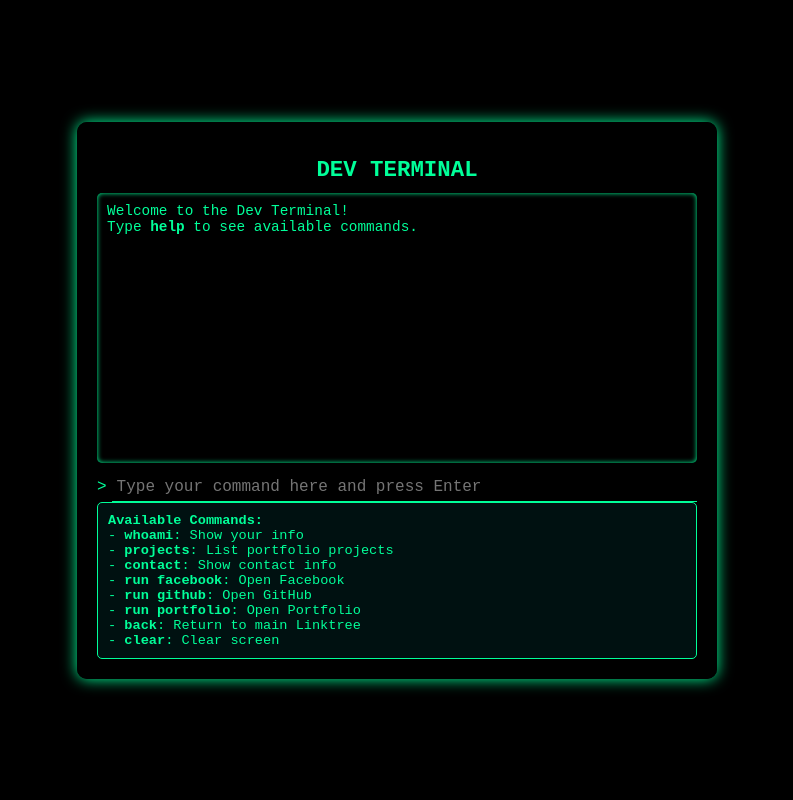
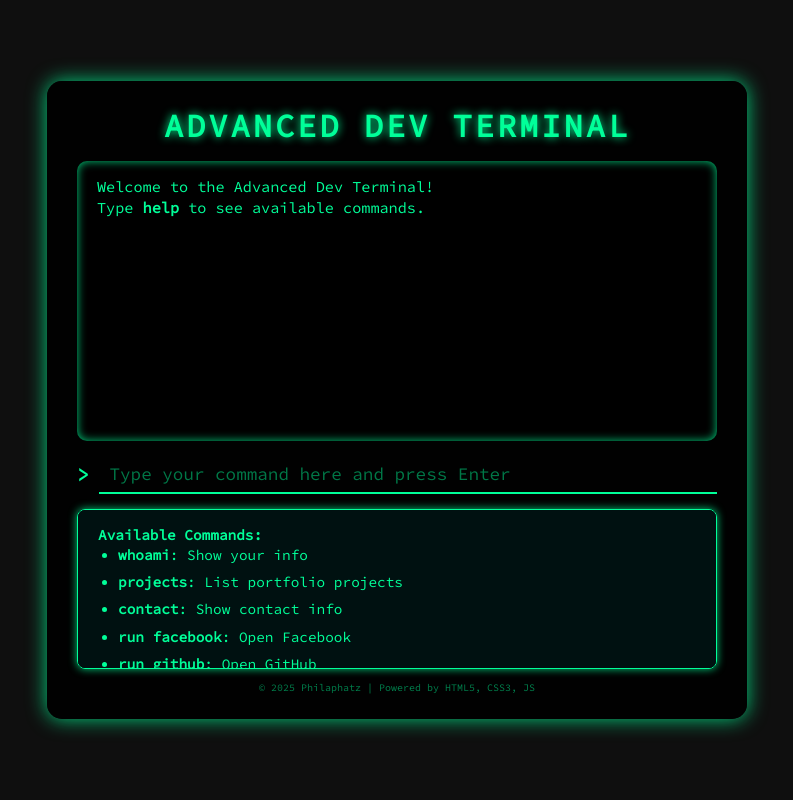
Before and after one commit to iPhilaphatZ/linktree-custum-ui, a plain HTML site: page index.html in a window 1280 px wide. Shown: the whole page, without its empty margins (243-1036 px from the left). Drawn offline with Linux system fonts and the light colour scheme.

Commit message:
terminal mode

```diff
--- a/index.html
+++ b/index.html
@@ -1,33 +1,56 @@
 <!DOCTYPE html>
 <html lang="en">
 <head>
-  <meta charset="UTF-8">
-  <meta name="viewport" content="width=device-width, initial-scale=1">
-  <title>Dev Terminal</title>
-  <link rel="stylesheet" href="style.css">
+  <meta charset="UTF-8" />
+  <meta name="viewport" content="width=device-width, initial-scale=1" />
+  <title>Advanced Dev Terminal</title>
+  <link rel="stylesheet" href="style.css" />
+  <!-- # ใส่ฟอนต์แบบ monospace สวยๆ -->
+  <link href="https://fonts.googleapis.com/css2?family=Source+Code+Pro&display=swap" rel="stylesheet" />
 </head>
 <body>
   <div class="terminal">
-  <h1>DEV TERMINAL</h1>
-  <div class="log" id="log">Welcome to the Dev Terminal!<br>Type <b>help</b> to see available commands.</div>
-
+    <h1>ADVANCED DEV TERMINAL</h1>
+    <div class="log" id="log">
+      Welcome to the Advanced Dev Terminal!<br />
+      Type <b>help</b> to see available commands.
+    </div>
     <div class="input-line">
       <span class="prompt">&gt;</span>
-    <input type="text" id="command" placeholder="Type your command here and press Enter">
+      <input
+        type="text"
+        id="command"
+        placeholder="Type your command here and press Enter"
+        autocomplete="off"
+        autocorrect="off"
+        autocapitalize="off"
+        spellcheck="false"
+      />
     </div>
 
     <div class="help-box" id="help-box">
-    <strong>Available Commands:</strong><br>
-    - <b>whoami</b>: Show your info<br>
-    - <b>projects</b>: List portfolio projects<br>
-    - <b>contact</b>: Show contact info<br>
-    - <b>run facebook</b>: Open Facebook<br>
-    - <b>run github</b>: Open GitHub<br>
-    - <b>run portfolio</b>: Open Portfolio<br>
-    - <b>back</b>: Return to main Linktree<br>
-    - <b>clear</b>: Clear screen<br>
+      <strong>Available Commands:</strong><br />
+      <ul>
+        <li><b>whoami</b>: Show your info</li>
+        <li><b>projects</b>: List portfolio projects</li>
+        <li><b>contact</b>: Show contact info</li>
+        <li><b>run facebook</b>: Open Facebook</li>
+        <li><b>run github</b>: Open GitHub</li>
+        <li><b>run portfolio</b>: Open Portfolio</li>
+        <li><b>back</b>: Return to main Linktree</li>
+        <li><b>clear</b>: Clear the terminal screen</li>
+        <li><b>help</b>: Show this help box</li>
+        <li><b>echo &lt;text&gt;</b>: Echo your text</li>
+        <li><b>date</b>: Show current date and time</li>
+        <li><b>calc &lt;expression&gt;</b>: Calculate math expression (e.g. calc 2+2*3)</li>
+      </ul>
+    </div>
+
+    <div class="footer">
+      <small>© 2025 Philaphatz | Powered by HTML5, CSS3, JS</small>
     </div>
   </div>
+
   <script src="script.js"></script>
 </body>
 </html>
--- a/script.js
+++ b/script.js
@@ -1,48 +1,126 @@
+// # Get elements
 const logBox = document.getElementById('log');
 const commandInput = document.getElementById('command');
+const helpBox = document.getElementById('help-box');
 
-function printToLog(text) {
-  logBox.innerHTML += `\n${text}`;
+// # Helper: Scroll to bottom of logBox
+function scrollToBottom() {
   logBox.scrollTop = logBox.scrollHeight;
 }
 
-function runCommand(cmd) {
-  const command = cmd.trim().toLowerCase();
+// # Helper: Print text to log
+function printToLog(text) {
+  logBox.innerHTML += `\n${text}`;
+  scrollToBottom();
+}
+
+// # Helper: Clear log and print welcome message
+function clearLog() {
+  logBox.innerHTML =
+    "Welcome to the Advanced Dev Terminal!<br />Type <b>help</b> to see available commands.";
+  scrollToBottom();
+}
+
+// # Typewriter effect for typing simulation
+function typeWriter(text, speed = 25, callback) {
+  let i = 0;
+  function typing() {
+    if (i < text.length) {
+      logBox.innerHTML += text.charAt(i);
+      scrollToBottom();
+      i++;
+      setTimeout(typing, speed);
+    } else {
+      if (callback) callback();
+    }
+  }
+  typing();
+}
+
+// # Run command logic
+function runCommand(input) {
+  const command = input.trim();
 
   if (!command) return;
 
+  // Print command with prompt
   printToLog(`> ${command}`);
 
-  if (command === 'whoami') {
-    printToLog("[INFO] Philaphatz - Fullstack Dev\n[INFO] Web | Shell Script | Game Farming");
-  } else if (command === 'projects') {
-    printToLog("[1] Linktree Advance (live demo)\n[2] Auto Farming Bot\n[3] Shell Script Utilities");
-  } else if (command === 'contact') {
-    printToLog("[INFO] Email: youremail@gmail.com\n[INFO] Fastwork: fastwork.philaphatz");
-  } else if (command === 'run facebook') {
-    printToLog("[LOG] Redirecting to Facebook...");
-    setTimeout(() => window.location.href = "https://facebook.com/iphilaphatz", 1000);
-  } else if (command === 'run github') {
-    printToLog("[LOG] Redirecting to GitHub...");
-    setTimeout(() => window.location.href = "https://github.com/philaphatz", 1000);
-  } else if (command === 'run portfolio') {
-    printToLog("[LOG] Redirecting to Portfolio...");
-    setTimeout(() => window.location.href = "https://philaphatz.dev", 1000);
-  } else if (command === 'back') {
-    printToLog("[LOG] Returning to Linktree...");
-    setTimeout(() => window.location.href = "https://linktr.ee/your-linktree", 1000);
-  } else if (command === 'clear') {
-    logBox.innerHTML = "Welcome to the Dev Terminal!\nType <b>help</b> to see available commands.";
-  } else if (command === 'help') {
-    printToLog("Available Commands: whoami, projects, contact, run facebook, run github, run portfolio, back, clear");
+  const lowerCmd = command.toLowerCase();
+
+  // # Command handlers
+  if (lowerCmd === 'whoami') {
+    typeWriter(
+      "[INFO] Philaphatz - Fullstack Developer\n[INFO] Web | Shell Script | Game Farming\n",
+      30
+    );
+  } else if (lowerCmd === 'projects') {
+    typeWriter(
+      "[1] Linktree Advance (live demo)\n[2] Auto Farming Bot\n[3] Shell Script Utilities\n",
+      25
+    );
+  } else if (lowerCmd === 'contact') {
+    typeWriter(
+      "[INFO] Email: youremail@gmail.com\n[INFO] Fastwork: fastwork.philaphatz\n",
+      25
+    );
+  } else if (lowerCmd === 'run facebook') {
+    typeWriter("[LOG] Redirecting to Facebook...\n", 20, () => {
+      setTimeout(() => {
+        window.location.href = 'https://facebook.com/iphilaphatz';
+      }, 1000);
+    });
+  } else if (lowerCmd === 'run github') {
+    typeWriter("[LOG] Redirecting to GitHub...\n", 20, () => {
+      setTimeout(() => {
+        window.location.href = 'https://github.com/philaphatz';
+      }, 1000);
+    });
+  } else if (lowerCmd === 'run portfolio') {
+    typeWriter("[LOG] Redirecting to Portfolio...\n", 20, () => {
+      setTimeout(() => {
+        window.location.href = 'https://philaphatz.dev';
+      }, 1000);
+    });
+  } else if (lowerCmd === 'back') {
+    typeWriter("[LOG] Returning to Linktree...\n", 20, () => {
+      setTimeout(() => {
+        window.location.href = 'https://linktr.ee/your-linktree';
+      }, 1000);
+    });
+  } else if (lowerCmd === 'clear') {
+    clearLog();
+  } else if (lowerCmd === 'help') {
+    helpBox.style.display = helpBox.style.display === 'block' ? 'none' : 'block';
+  } else if (lowerCmd.startsWith('echo ')) {
+    const echoText = command.substring(5);
+    printToLog(echoText);
+  } else if (lowerCmd === 'date') {
+    printToLog(new Date().toString());
+  } else if (lowerCmd.startsWith('calc ')) {
+    const expr = command.substring(5);
+    try {
+      // # Evaluate math expression safely (basic)
+      // Note: for full safety, use a math lib instead of eval!
+      // Here eval is used for demo only
+      const result = eval(expr);
+      printToLog(`[CALC] ${expr} = ${result}`);
+    } catch {
+      printToLog('[ERROR] Invalid expression');
+    }
   } else {
     printToLog(`[ERROR] Unknown command: ${command}`);
   }
 }
 
+// # Event listener for Enter key
 commandInput.addEventListener('keypress', (e) => {
   if (e.key === 'Enter') {
     runCommand(commandInput.value);
-    commandInput.value = "";
+    commandInput.value = '';
   }
 });
+
+// # Init
+clearLog();
+helpBox.style.display = 'block'; // Show help by default
--- a/style.css
+++ b/style.css
@@ -1,74 +1,166 @@
+/* # Theme Colors and variables */
 :root {
-  --bg: #000000;
-  --text: #00ff99;
-  --help-bg: #001111;
+  --bg-dark: #0f0f0f;
+  --bg-light: #f5f5f5;
+  --text-dark: #00ff99;
+  --text-light: #222222;
+  --btn-bg-dark: #003333;
+  --btn-bg-light: #cccccc;
+  --btn-border-dark: #00ff99;
+  --btn-border-light: #222222;
+  --help-bg-dark: #001111;
+  --help-bg-light: #e6e6e6;
+  --shadow-glow: #00ff99cc;
 }
 
+/* # Reset and Base */
+* {
+  box-sizing: border-box;
+}
 body {
   margin: 0;
-  background: var(--bg);
-  color: var(--text);
+  background: var(--bg-dark);
+  color: var(--text-dark);
   font-family: 'Source Code Pro', monospace;
   display: flex;
   justify-content: center;
   align-items: center;
   height: 100vh;
+  transition: background 0.5s, color 0.5s;
 }
 
+/* # Terminal Container */
 .terminal {
-  width: 95%;
-  max-width: 600px;
-  background: rgba(0, 0, 0, 0.9);
-  padding: 20px;
-  border-radius: 10px;
-  box-shadow: 0 0 15px var(--text);
+  width: 90%;
+  max-width: 700px;
+  background: rgba(0, 0, 0, 0.95);
+  border-radius: 15px;
+  padding: 25px 30px;
+  box-shadow: 0 0 20px var(--shadow-glow);
+  display: flex;
+  flex-direction: column;
+  user-select: none;
 }
 
+/* # Terminal Title */
 h1 {
+  font-weight: 700;
+  font-size: 2rem;
+  margin: 0 0 15px 0;
   text-align: center;
-  font-size: 1.4rem;
+  letter-spacing: 3px;
+  text-transform: uppercase;
+  color: var(--text-dark);
+  text-shadow: 0 0 10px var(--text-dark);
+  user-select: text;
+}
+
+/* # Log area */
+.log {
+  flex-grow: 1;
+  background: #000000cc;
+  border-radius: 10px;
+  padding: 15px 20px;
+  font-size: 0.95rem;
+  line-height: 1.4;
+  white-space: pre-line;
+  overflow-y: auto;
+  box-shadow: inset 0 0 10px var(--shadow-glow);
+  user-select: text;
+  min-height: 280px;
+  max-height: 280px;
+  margin-bottom: 15px;
+}
+
+/* # Input line */
+.input-line {
+  display: flex;
+  align-items: center;
+  gap: 10px;
+  margin-bottom: 15px;
+}
+
+.prompt {
+  font-weight: 700;
+  font-size: 1.3rem;
+  color: var(--text-dark);
+  user-select: none;
+}
+
+.input-line input {
+  flex-grow: 1;
+  background: transparent;
+  border: none;
+  border-bottom: 2px solid var(--text-dark);
+  color: var(--text-dark);
+  font-family: inherit;
+  font-size: 1.1rem;
+  outline: none;
+  padding: 7px 10px;
+  caret-color: var(--text-dark);
+  user-select: text;
+  transition: border-color 0.3s;
+}
+
+.input-line input::placeholder {
+  color: #00ff9977;
+}
+
+.input-line input:focus {
+  border-color: #00ffcc;
+  box-shadow: 0 0 10px #00ffcc;
+}
+
+/* # Help Box */
+.help-box {
+  background: var(--help-bg-dark);
+  color: var(--text-dark);
+  border-radius: 8px;
+  padding: 15px 20px;
+  border: 1px solid var(--text-dark);
+  font-size: 0.9rem;
+  line-height: 1.4;
+  max-height: 160px;
+  overflow-y: auto;
+  box-shadow: 0 0 8px var(--shadow-glow);
+  user-select: text;
   margin-bottom: 10px;
 }
 
-.log {
-  background: #000000cc;
-  padding: 10px;
-  height: 250px;
-  overflow-y: auto;
-  border-radius: 5px;
-  white-space: pre-line;
-  box-shadow: inset 0 0 5px var(--text);
-  margin-bottom: 10px;
-  font-size: 0.9rem;
+.help-box ul {
+  padding-left: 20px;
+  margin: 0;
 }
 
-.input-line {
-  display: flex;
-  align-items: center;
-  gap: 5px;
+.help-box li {
+  margin-bottom: 7px;
 }
 
-.prompt {
-  color: var(--text);
+/* # Footer */
+.footer {
+  text-align: center;
+  color: var(--text-dark);
+  font-size: 0.75rem;
+  opacity: 0.5;
+  user-select: none;
 }
 
-.input-line input {
-  flex: 1;
-  background: transparent;
-  border: none;
-  border-bottom: 1px solid var(--text);
-  color: var(--text);
-  font-family: inherit;
-  font-size: 1rem;
-  outline: none;
-  padding: 5px;
+/* # Scrollbar for log and help box */
+.log::-webkit-scrollbar,
+.help-box::-webkit-scrollbar {
+  width: 7px;
 }
 
-.help-box {
-  background: var(--help-bg);
-  color: var(--text);
-  border: 1px solid var(--text);
-  padding: 10px;
-  border-radius: 5px;
-  font-size: 0.85rem;
+.log::-webkit-scrollbar-thumb,
+.help-box::-webkit-scrollbar-thumb {
+  background: var(--text-dark);
+  border-radius: 10px;
 }
+
+/* # Responsive */
+@media (max-width: 480px) {
+  .terminal {
+    width: 98%;
+    padding: 15px 20px;
+  }
+}
```
Lines whose indentation alone changed are shown as unchanged.
